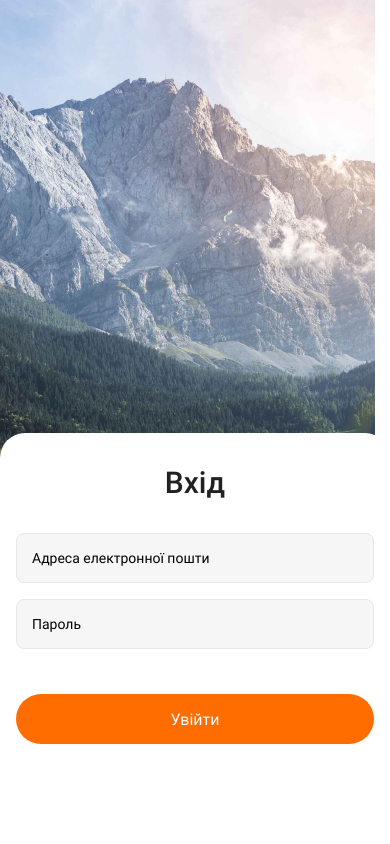
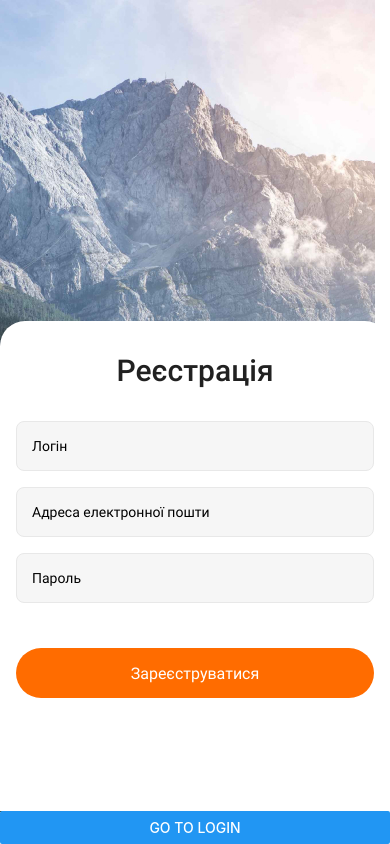
Before and after one commit to skif6623/react-native-test, a React Native app: screen /Registration in a window 390 px wide. Built offline with nearby package versions, Linux system fonts and the light colour scheme.

Commit message:
added auth navigation

```diff
--- a/App.jsx
+++ b/App.jsx
@@ -1,147 +1,51 @@
-import React, {useState, useCallback} from "react";
-import {
-	StyleSheet,
-	View,
-	TextInput,
-	TouchableWithoutFeedback,
-	Keyboard,
-	KeyboardAvoidingView,
-	Platform,
-	Text,
-	ImageBackground,
-	TouchableOpacity,
-} from "react-native";
-import {useFonts} from "expo-font";
-import * as SplashScreen from "expo-splash-screen";
+import React, { useState, useCallback } from 'react';
+import { useFonts } from 'expo-font';
 
-SplashScreen.preventAutoHideAsync();
+import { createStackNavigator } from '@react-navigation/stack';
 
-const initialLoginData = {
-	email: "",
-	password: "",
-};
+import LoginScreen from './screens/auth/LoginScreen';
+import RegistrationScreen from './screens/auth/RegistrationScreen';
+import { NavigationContainer } from '@react-navigation/native';
+
+// import * as SplashScreen from "expo-splash-screen";
+// SplashScreen.preventAutoHideAsync();
+
+const AuthStack = createStackNavigator();
 
 const App = () => {
-	const [state, setState] = useState(initialLoginData);
-	const [isShowKey, setIsShowKey] = useState(false);
   const [fontsLoaded] = useFonts({
-		"Roboto-Regular": require("./assets/fonts/Roboto-Regular.ttf"),
-		"Roboto-Medium": require("./assets/fonts/Roboto-Medium.ttf"),
+    'Roboto-Regular': require('./assets/fonts/Roboto-Regular.ttf'),
+    'Roboto-Medium': require('./assets/fonts/Roboto-Medium.ttf'),
   });
 
-	const onLayoutRootView = useCallback(async () => {
-		if (fontsLoaded) {
-			await SplashScreen.hideAsync();
-		}
-	}, [fontsLoaded]);
+  // const onLayoutRootView = useCallback(async () => {
+  // 	if (fontsLoaded) {
+  // 		await SplashScreen.hideAsync();
+  // 	}
+  // }, [fontsLoaded]);
 
   if (!fontsLoaded) {
     return null;
   }
 
-	const keyHide = () => {
-		setIsShowKey(false);
-		Keyboard.dismiss();
-	};
-
-	const handleSubmit = () => {
-		setIsShowKey(false);
-		Keyboard.dismiss();
-		console.log(state);
-		setState(initialLoginData);
-	};
-
   return (
-		<TouchableWithoutFeedback onPress={keyHide} onLayout={onLayoutRootView}>
-			<View style={styles.container}>
-				<ImageBackground style={styles.image} source={require("./assets/images/main-bg.jpg")}>
-					<KeyboardAvoidingView behavior={Platform.OS == "ios" ? "padding" : "height"}>
-						<View style={styles.formBg}>
-							<View style={{...styles.form, marginBottom: isShowKey ? -60 : 100}}>
-								<Text style={styles.formTitle}>Вхід</Text>
-								<View style={{marginBottom: 16}}>
-									<TextInput
-										style={styles.input}
-										placeholder="Адреса електронної пошти"
-										value={state.email}
-										onFocus={() => setIsShowKey(true)}
-										onChangeText={value => setState(prevState => ({...prevState, email: value}))}
+    <>
+      <NavigationContainer>
+        <AuthStack.Navigator>
+          <AuthStack.Screen
+            name="Login"
+            component={LoginScreen}
+            options={{ headerShown: false }}
           />
-								</View>
-								<View>
-									<TextInput
-										style={styles.input}
-										placeholder="Пароль"
-										secureTextEntry={true}
-										value={state.password}
-										onFocus={() => setIsShowKey(true)}
-										onChangeText={value => setState(prevState => ({...prevState, password: value}))}
+          <AuthStack.Screen
+            name="Registration"
+            component={RegistrationScreen}
+            options={{ headerShown: false }}
           />
-								</View>
-								<TouchableOpacity style={styles.button} activeOpacity={0.9} onPress={handleSubmit}>
-									<Text style={styles.buttonTitle}>Увійти</Text>
-								</TouchableOpacity>
-							</View>
-						</View>
-					</KeyboardAvoidingView>
-				</ImageBackground>
-			</View>
-		</TouchableWithoutFeedback>
+        </AuthStack.Navigator>
+      </NavigationContainer>
+    </>
   );
 };
 
-const styles = StyleSheet.create({
-	container: {
-		flex: 1,
-		backgroundColor: "#fff",
-	},
-	image: {
-		flex: 1,
-		resizeMode: "cover",
-		justifyContent: "flex-end",
-	},
-	formBg: {
-		paddingTop: 32,
-		backgroundColor: "#fff",
-		borderTopRightRadius: 25,
-		borderTopLeftRadius: 25,
-	},
-	form: {
-		marginHorizontal: 16,
-	},
-	formTitle: {
-		marginBottom: 33,
-		textAlign: "center",
-		fontFamily: "Roboto-Medium",
-		fontSize: 30,
-		lineHeight: 35,
-		letterSpacing: 0.01,
-		color: "#212121",
-	},
-	input: {
-		height: 50,
-		paddingHorizontal: 15,
-		fontFamily: "Roboto-Regular",
-		backgroundColor: "#F6F6F6",
-		borderWidth: 1,
-		borderColor: "#E8E8E8",
-		borderRadius: 8,
-	},
-	button: {
-		height: 50,
-		marginTop: 45,
-		justifyContent: "center",
-		backgroundColor: "#FF6C00",
-		borderRadius: 100,
-	},
-	buttonTitle: {
-		fontFamily: "Roboto-Regular",
-		fontStyle: "normal",
-		fontSize: 16,
-		lineHeight: 19,
-		textAlign: "center",
-		color: "#fff",
-	},
-});
-
 export default App;
--- a/screens/auth/RegistrationScreen.jsx
+++ b/screens/auth/RegistrationScreen.jsx
@@ -1,4 +1,4 @@
-import React, {useState, useCallback} from "react";
+import React, { useState, useCallback } from 'react';
 import {
   StyleSheet,
   View,
@@ -10,35 +10,19 @@ import {
   Text,
   ImageBackground,
   TouchableOpacity,
-} from "react-native";
-import {useFonts} from "expo-font";
-import * as SplashScreen from "expo-splash-screen";
-
-SplashScreen.preventAutoHideAsync();
+  Button,
+} from 'react-native';
 
 const initialRegisterData = {
-	login: "",
-	email: "",
-	password: "",
+  login: '',
+  email: '',
+  password: '',
 };
 
-const RegistrationScreen = () => {
+const RegistrationScreen = ({ navigation }) => {
+  console.log(navigation);
   const [state, setState] = useState(initialRegisterData);
   const [isShowKey, setIsShowKey] = useState(false);
-	const [fontsLoaded] = useFonts({
-		"Roboto-Regular": require("../../assets/fonts/Roboto-Regular.ttf"),
-		"Roboto-Medium": require("../../assets/fonts/Roboto-Medium.ttf"),
-	});
-	console.log(isShowKey);
-	const onLayoutRootView = useCallback(async () => {
-		if (fontsLoaded) {
-			await SplashScreen.hideAsync();
-		}
-	}, [fontsLoaded]);
-
-	if (!fontsLoaded) {
-		return null;
-	}
 
   const keyHide = () => {
     setIsShowKey(false);
@@ -55,27 +39,41 @@ const RegistrationScreen = () => {
   return (
     <TouchableWithoutFeedback onPress={keyHide}>
       <View style={styles.container}>
-				<ImageBackground style={styles.image} source={require("../../assets/images/main-bg.jpg")}>
-					<KeyboardAvoidingView behavior={Platform.OS == "ios" ? "padding" : "height"}>
+        <ImageBackground
+          style={styles.image}
+          source={require('../../assets/images/main-bg.jpg')}
+        >
+          <KeyboardAvoidingView
+            behavior={Platform.OS == 'ios' ? 'padding' : 'height'}
+          >
             <View style={styles.formBg}>
-							<View style={{...styles.form, marginBottom: isShowKey === true ? 150 : 113}}>
+              <View
+                style={{
+                  ...styles.form,
+                  marginBottom: isShowKey === true ? 150 : 113,
+                }}
+              >
                 <Text style={styles.formTitle}>Реєстрація</Text>
-								<View style={{marginBottom: 16}}>
+                <View style={{ marginBottom: 16 }}>
                   <TextInput
                     style={styles.input}
                     placeholder="Логін"
                     value={state.email}
                     onFocus={() => setIsShowKey(true)}
-										onChangeText={value => setState(prevState => ({...prevState, login: value}))}
+                    onChangeText={value =>
+                      setState(prevState => ({ ...prevState, login: value }))
+                    }
                   />
                 </View>
-								<View style={{marginBottom: 16}}>
+                <View style={{ marginBottom: 16 }}>
                   <TextInput
                     style={styles.input}
                     placeholder="Адреса електронної пошти"
                     value={state.email}
                     onFocus={() => setIsShowKey(true)}
-										onChangeText={value => setState(prevState => ({...prevState, email: value}))}
+                    onChangeText={value =>
+                      setState(prevState => ({ ...prevState, email: value }))
+                    }
                   />
                 </View>
                 <View>
@@ -85,15 +83,25 @@ const RegistrationScreen = () => {
                     secureTextEntry={true}
                     value={state.password}
                     onFocus={() => setIsShowKey(true)}
-										onChangeText={value => setState(prevState => ({...prevState, password: value}))}
+                    onChangeText={value =>
+                      setState(prevState => ({ ...prevState, password: value }))
+                    }
                   />
                 </View>
-								<TouchableOpacity style={styles.button} activeOpacity={0.9} onPress={handleSubmit}>
-									<Text style={styles.buttonTitle}>Увійти</Text>
+                <TouchableOpacity
+                  style={styles.button}
+                  activeOpacity={0.9}
+                  onPress={handleSubmit}
+                >
+                  <Text style={styles.buttonTitle}>Зареєструватися</Text>
                 </TouchableOpacity>
               </View>
             </View>
           </KeyboardAvoidingView>
+          <Button
+            title="Go to login"
+            onPress={() => navigation.navigate('Login')}
+          />
         </ImageBackground>
       </View>
     </TouchableWithoutFeedback>
@@ -103,16 +111,16 @@ const RegistrationScreen = () => {
 const styles = StyleSheet.create({
   container: {
     flex: 1,
-		backgroundColor: "#fff",
+    backgroundColor: '#fff',
   },
   image: {
     flex: 1,
-		resizeMode: "cover",
-		justifyContent: "flex-end",
+    resizeMode: 'cover',
+    justifyContent: 'flex-end',
   },
   formBg: {
     paddingTop: 32,
-		backgroundColor: "#fff",
+    backgroundColor: '#fff',
     borderTopRightRadius: 25,
     borderTopLeftRadius: 25,
   },
@@ -121,36 +129,36 @@ const styles = StyleSheet.create({
   },
   formTitle: {
     marginBottom: 33,
-		textAlign: "center",
-		fontFamily: "Roboto-Medium",
+    textAlign: 'center',
+    fontFamily: 'Roboto-Medium',
     fontSize: 30,
     lineHeight: 35,
     letterSpacing: 0.01,
-		color: "#212121",
+    color: '#212121',
   },
   input: {
     height: 50,
     paddingHorizontal: 15,
-		fontFamily: "Roboto-Regular",
-		backgroundColor: "#F6F6F6",
+    fontFamily: 'Roboto-Regular',
+    backgroundColor: '#F6F6F6',
     borderWidth: 1,
-		borderColor: "#E8E8E8",
+    borderColor: '#E8E8E8',
     borderRadius: 8,
   },
   button: {
     height: 50,
     marginTop: 45,
-		justifyContent: "center",
-		backgroundColor: "#FF6C00",
+    justifyContent: 'center',
+    backgroundColor: '#FF6C00',
     borderRadius: 100,
   },
   buttonTitle: {
-		fontFamily: "Roboto-Regular",
-		fontStyle: "normal",
+    fontFamily: 'Roboto-Regular',
+    fontStyle: 'normal',
     fontSize: 16,
     lineHeight: 19,
-		textAlign: "center",
-		color: "#fff",
+    textAlign: 'center',
+    color: '#fff',
   },
 });
 
```
Also changed, not shown: screens/auth/LoginScreen.jsx (+48 -28 lines), .prettierrc.json (added). Lines whose indentation alone changed are shown as unchanged.
